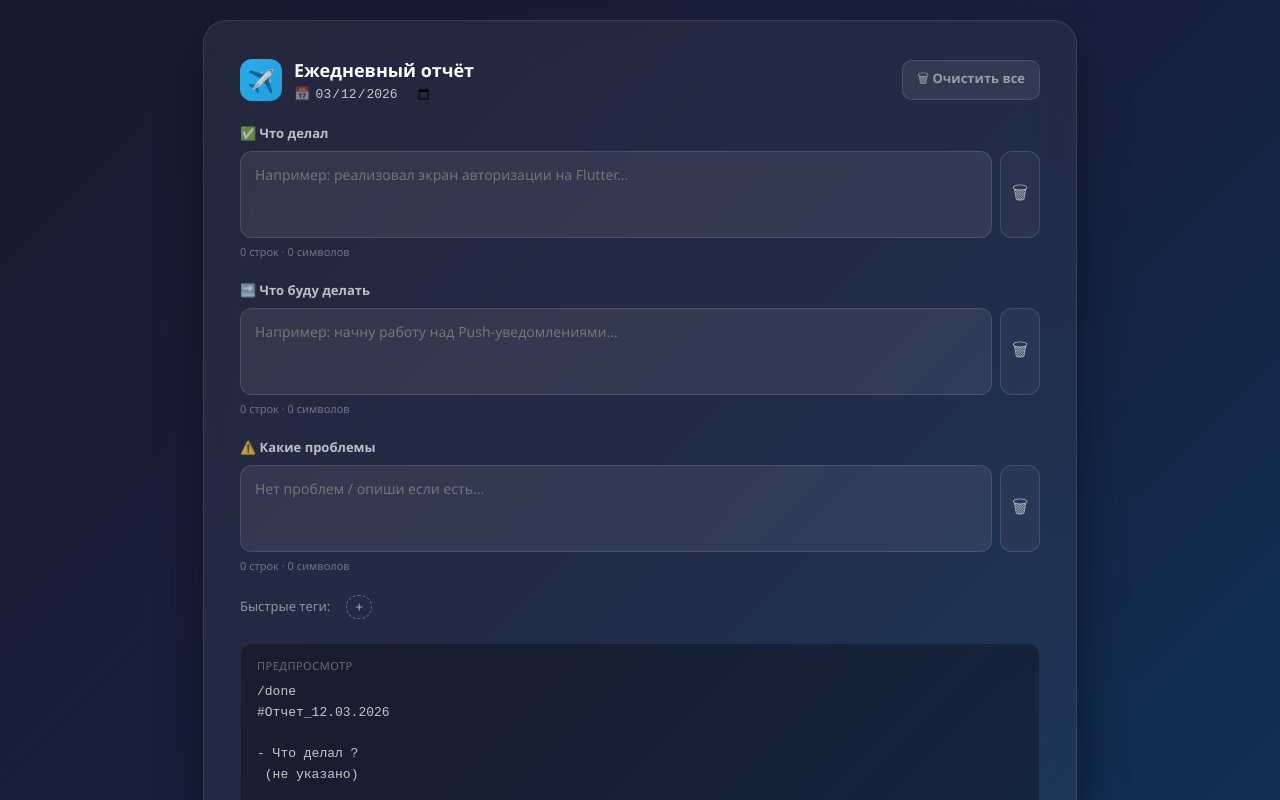
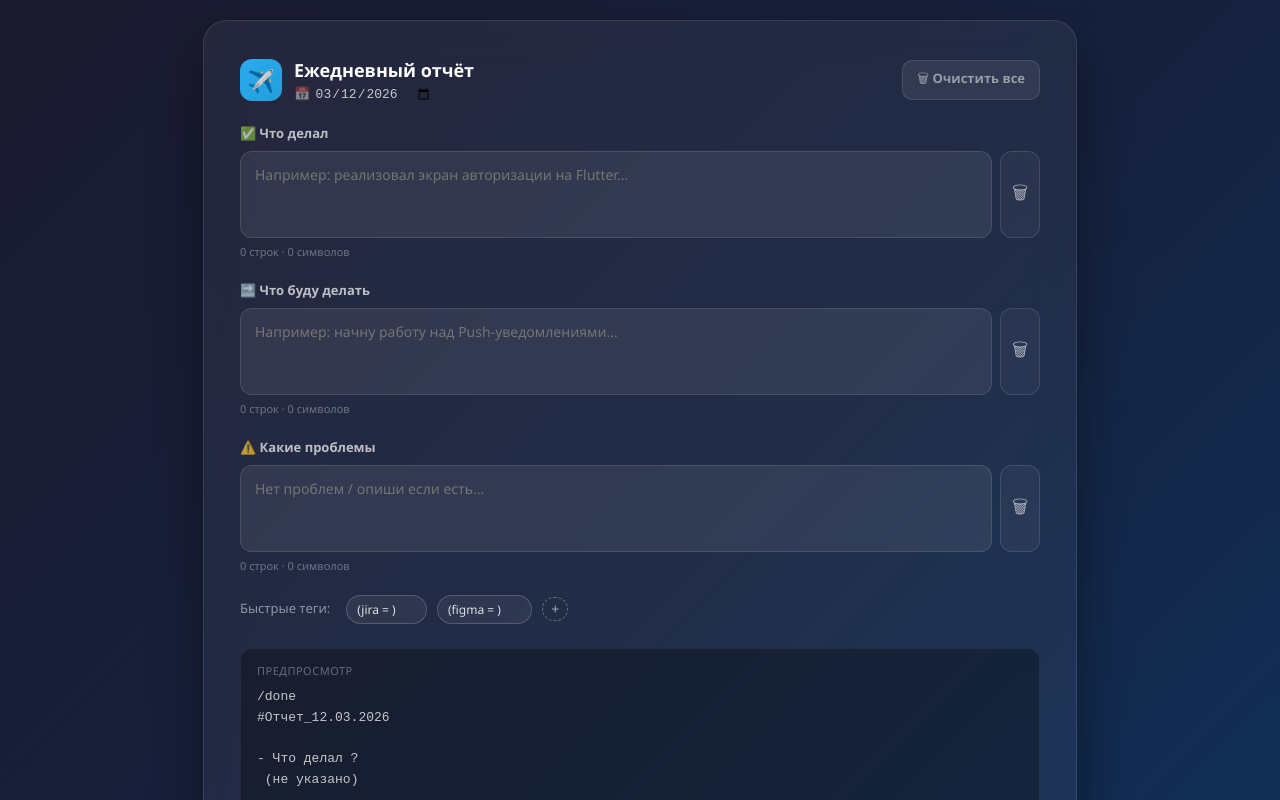
Before and after one commit to AktanK13/DailyReport, a React (Vite) app: page / in a window 1280 px wide. Shown: the top 800 px of the page. Built offline with nearby package versions, Linux system fonts and the light colour scheme.

Commit message:
fix tag match

```diff
--- a/src/ReportApp.jsx
+++ b/src/ReportApp.jsx
@@ -217,7 +217,7 @@ export default function ReportApp() {
     },
   ];
 
-  const baseTags = [];
+  const baseTags = [ "(jira = )", "(figma = )" ];
 
   const appendTagToActiveField = (tag) => {
     if (!activeField) return;
```
Also changed, not shown: 1 other file (tests, documents, lock files or other folders).
